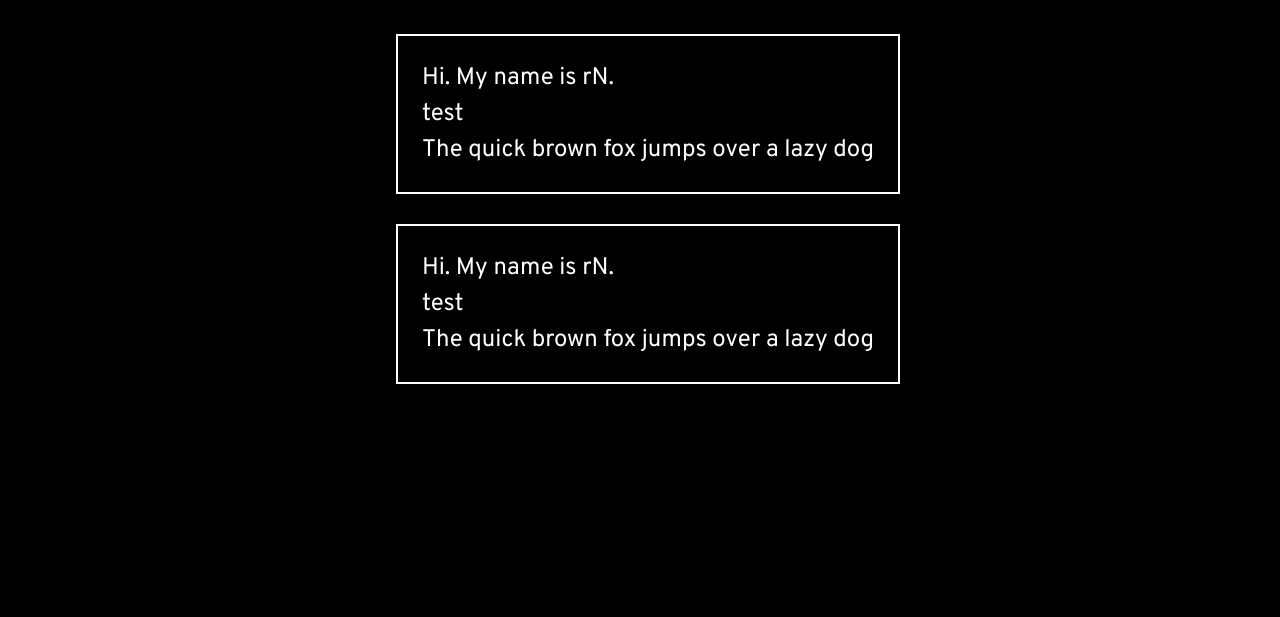
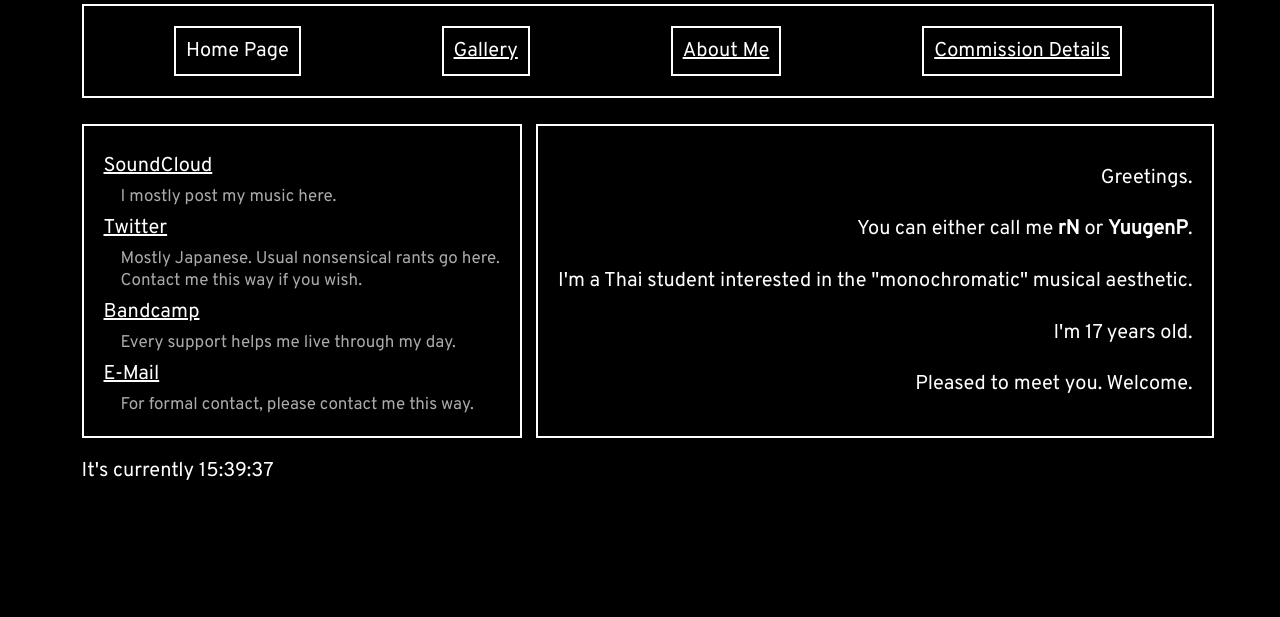
Before and after one commit to YuugenP/yuugenp_site, a plain HTML site: page index.html in a window 1280 px wide. Shown: the part 199-816 px from the top of the page. Drawn offline with Linux system fonts and the light colour scheme.

Commit message:
Added main page to the index. More designs to be considered later.

```diff
--- a/index.html
+++ b/index.html
@@ -1,36 +1,131 @@
 <html>
 <head>
+
 	<link href="styles.css" rel="stylesheet">
 </head>
 
 <title>rN</title>
 
-<body>
-	<div class="bigbox">
-		<div class="box">
-			<div class="content">
-				Hi. My name is rN.
+<body class="en">
+	<main>
+		<div class="me">
+			Home Page
 		</div>
-			<div class="content">
-				test
+		<!-- Navbar-->
+			<div class="horizontal">
+				<div class="boxh">
+					Home Page
 				</div>
-			<div class="content">
-				The quick brown fox jumps over a lazy dog
+				<div class="boxh">
+					<a href="gallery.html">Gallery</a>
+				</div>
+				<div class="boxh">
+					<a href="aboutme.html">About Me</a>
+				</div><div class="boxh">
+					<a href="irai.html">Commission Details</a>
 				</div>
 			</div>
 			<br>
+			<div class="bigbox">
+
 					<div class="box">
+						<div>
 							<div class="content">
-				Hi. My name is rN.
+									<a href="https://soundcloud.com/rurinn/tracks">SoundCloud</a><br>
 								</div>
+								<div class="small">
+									I mostly post my music here.
+								</div>
+						</div>
+
+						<div>
 							<div class="content">
-				test
+									<a href="https://twitter.com/rn_dtm">Twitter</a><br>
 								</div>
+								<div class="small">
+									Mostly Japanese. Usual nonsensical rants go here.<br>Contact me this way if you wish.
+								</div>
+						</div>
+
+						<div>
 								<div class="content">
-				The quick brown fox jumps over a lazy dog
+										<a href="https://yuugenp.bandcamp.com">Bandcamp</a><br>
+									</div>
+									<div class="small">
+										Every support helps me live through my day.
+									</div>
+						</div>
+
+						<div>
+								<div class="content">
+										<a href="mailto:taikoyuup@hotmail.com">E-Mail</a><br>
+								</div>
+								<div class="small">
+										For formal contact, please contact me this way.
 								</div>
 						</div>
 					</div>
+					<div id="blank">
+						&nbsp;&nbsp;&nbsp;
+					</div>
+					<br>
+					<div class="box">
+						<div class="contentright" id="texthi">
+							Greetings.
+						</div>
+						<div class="contentright" id="callme">
+							You can either call me <b>rN</b> or <b>YuugenP</b>.
+						</div>
+						<div class="contentright" id="interest">
+							I'm a Thai student interested in the "monochromatic" musical aesthetic.
+						</div>
+						<div class="contentright" id="age">
+							<!-- NOPE, NO HINTS HERE -->
+						</div>
+						<div class="contentright" id="pleased">
+							Pleased to meet you. Welcome.
+						</div>
+					</div>
+				</div>
+			<script type="text/javascript">
+			function _calculateAge(birthday) { // birthday is a date
+    			var ageDifMs = Date.now() - birthday.getTime();
+				var ageDate = new Date(ageDifMs); // miliseconds from epoch
+
+				return Math.abs(ageDate.getUTCFullYear() - 1970)
+
+			}
+
+			function getAge(){
+				var date = new Date('2001-12-27T14:02')
+				var difference = _calculateAge(date)
+
+				document.getElementById('age').innerHTML = "I'm " + difference + " years old."
+				setTimeout(getAge, 100)
+			}
+
+			getAge()
+			</script>
+			<div id="time">
+				test
+			</div>
+			<script type="text/javascript">
+			function pad(n, width, z) {
+ 				z = z || '0';
+  				n = n + '';
+  				return n.length >= width ? n : new Array(width - n.length + 1).join(z) + n;
+			}
+			function getTime(){
+				var nowdate = new Date()
+				var str = `It's currently ${nowdate.getHours()}:${pad(nowdate.getMinutes(), 2)}:${pad(nowdate.getSeconds(), 2)}`
+				document.getElementById('time').innerHTML = str
+				setTimeout(getTime, 100)
+			}
+
+			getTime()
+			</script>
+	</main>
+
 </body>
 
 </html>
--- a/styles.css
+++ b/styles.css
@@ -9,27 +9,86 @@ body {
     align-items: center;
     height: 100vh;
     width: 100vw;
-    font-size: 150%;
+    font-size: 125%;
     overflow: hidden;
 }
-
+.small {
+	color: #AAA;
+	font-size:85%;
+	padding-left: 1em
+}
+a {
+	color: white
+}
+button {
+	background-color: #000000;
+	border: 2px solid white;
+  	color: white;
+  	text-align: center;
+	text-decoration: none;
+	font-family: 'Overpass', sans-serif;
+	display: inline-block;
+	padding: 0.5em;
+	font-size: 100% ;
+	margin: 1em 0em;
+  	cursor: pointer;
+}
+.me {
+	font-size:200%;
+	text-align: right;
+	padding-bottom: 0.5em
+}
+main {
+	display:block
+}
 #jp {
 	font-family: 'Kosugi Maru', sans-serif;
 }
-
+#time {
+	padding-top: 1em
+}
 .bigbox {
-	display:block;
+	display: flex;
 	flex-flow:row;
 }
+
 .box {
-	display: block;
-	flex-flow:row;
+	display: flex;
+	flex-flow:column wrap;
+	justify-content: space-evenly;
 	border: 2px solid #FFF;
 	padding: 1em
 }
 
+.boxh {
+	display: flex;
+	flex-flow:column wrap;
+	border: 2px solid #FFF;
+	padding: 0.5em
+}
+
+.horizontal {
+	display: flex;
+	flex-flow:row;
+	justify-content: space-around;
+	border: 2px solid #FFF;
+	padding: 1em
+}
 .content {
 	display: block;
 	flex-flow:row;
-	line-height: 1.5em
+	line-height: 2em;
+	text-align: left
 }
+
+.contentright {
+	display: block;
+	flex-flow:row;
+	line-height: 2em;
+	text-align: right
+}
+
+.blank {
+	display: block;
+	width: 0.5em
+}
```
Lines whose indentation alone changed are shown as unchanged.
